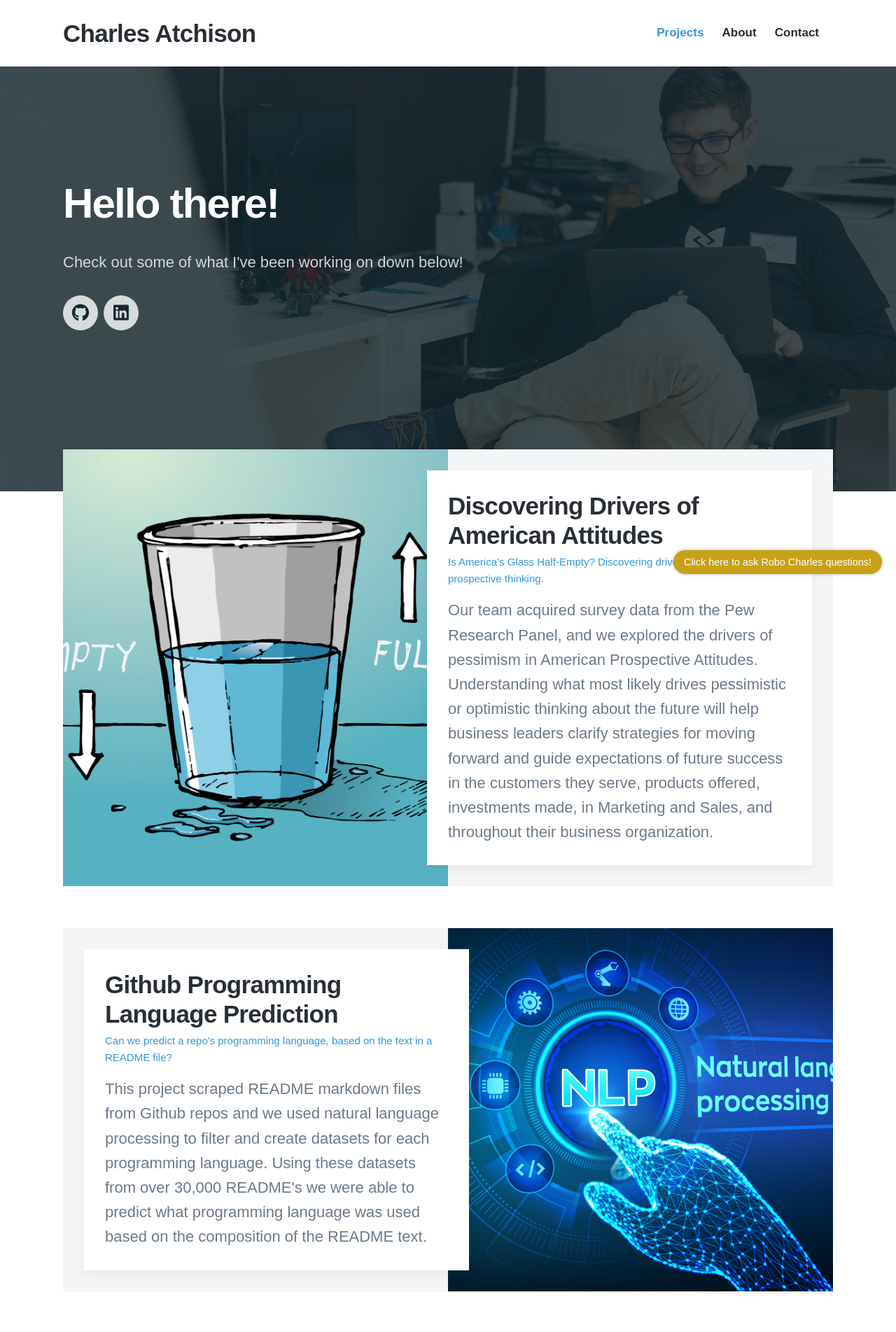
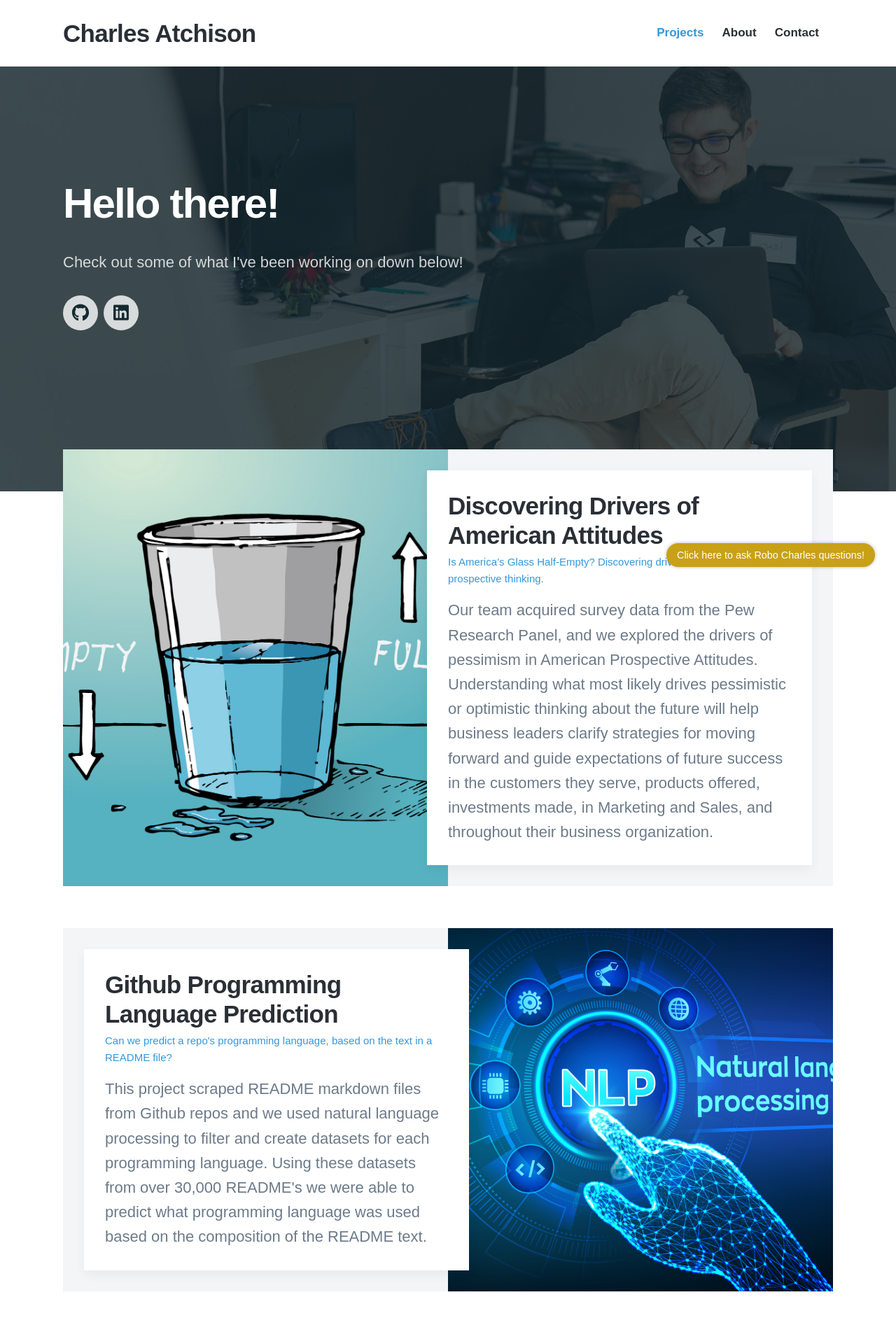
Before and after one commit to CharlesAtchison/charlesatchison.github.io, a Jekyll site: the page built from index.html, in a window 1280 px wide. Shown: the top 1903 px of the page at 70% size. Built offline with Jekyll 4.4.1, drawn with Linux system fonts in a browser that asks for light colours; nearby versions of some CDN libraries; some web fonts are replaced; the list of posts is cut into pages by our own code.

Commit message:
Changed colors and position

```diff
--- a/css/style.scss
+++ b/css/style.scss
@@ -148,8 +148,8 @@ $grid-spacing: {{ site.data.settings.post_settings.grid_spacing }}px;
 
 .chatbot-hint {
     position: fixed;
-    bottom: 80px; // Adjust based on the chatbot's position
-    right: 20px;  // Adjust based on the chatbot's position
+    bottom: 90px; // Adjust based on the chatbot's position
+    right: 30px;  // Adjust based on the chatbot's position
     background-color: rgb(200, 161, 22); // Using your accent color
     color: rgb(255, 255, 255); // Using your text light color
     padding: 10px 15px;
```
